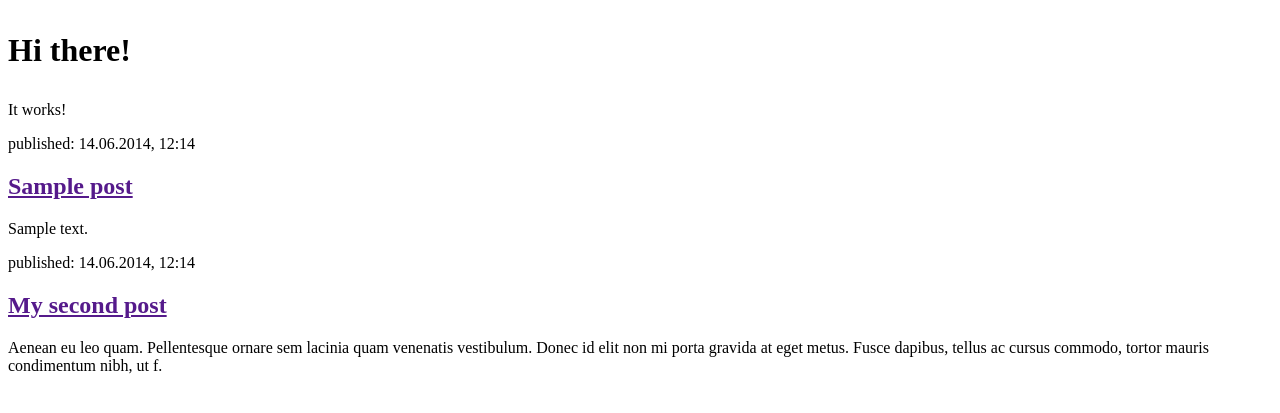
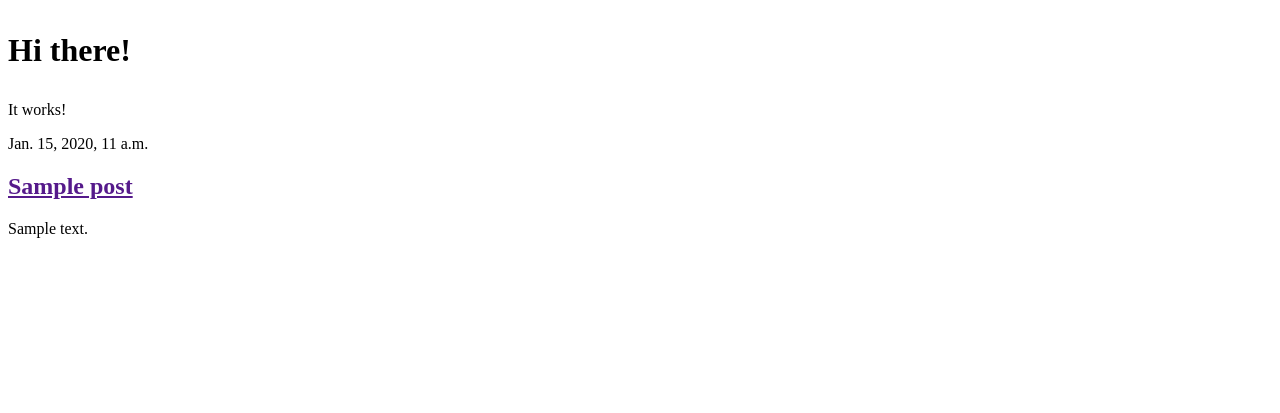
Before and after one commit to 13tatertots/my-first-blog, a Django app: page / in a window 1280 px wide. Shown: the top 413 px of the page. Run offline with Django 4.2, Linux system fonts and the light colour scheme; tables that the repository leaves empty hold one stand-in row (values such as "Sample post").

Commit message:
Fixed published date.

```diff
--- a/blog/templates/blog/post_list.html
+++ b/blog/templates/blog/post_list.html
@@ -9,17 +9,11 @@
 
 {% for post in posts %}
     <article>
-        <time>published: 14.06.2014, 12:14</time>
+        <time>{{ post.published_date }}</time>
         <h2><a href="">{{ post.title }}</a></h2>
         <p>{{ post.text|linebreaksbr }}</p>
     </article>
 {% endfor %}
 
-<article>
-    <time>published: 14.06.2014, 12:14</time>
-    <h2><a href="">My second post</a></h2>
-    <p>Aenean eu leo quam. Pellentesque ornare sem lacinia quam venenatis vestibulum. Donec id elit non mi porta gravida at eget metus. Fusce dapibus, tellus ac cursus commodo, tortor mauris condimentum nibh, ut f.</p>
-</article>
-
     </body>
 </html>
```
